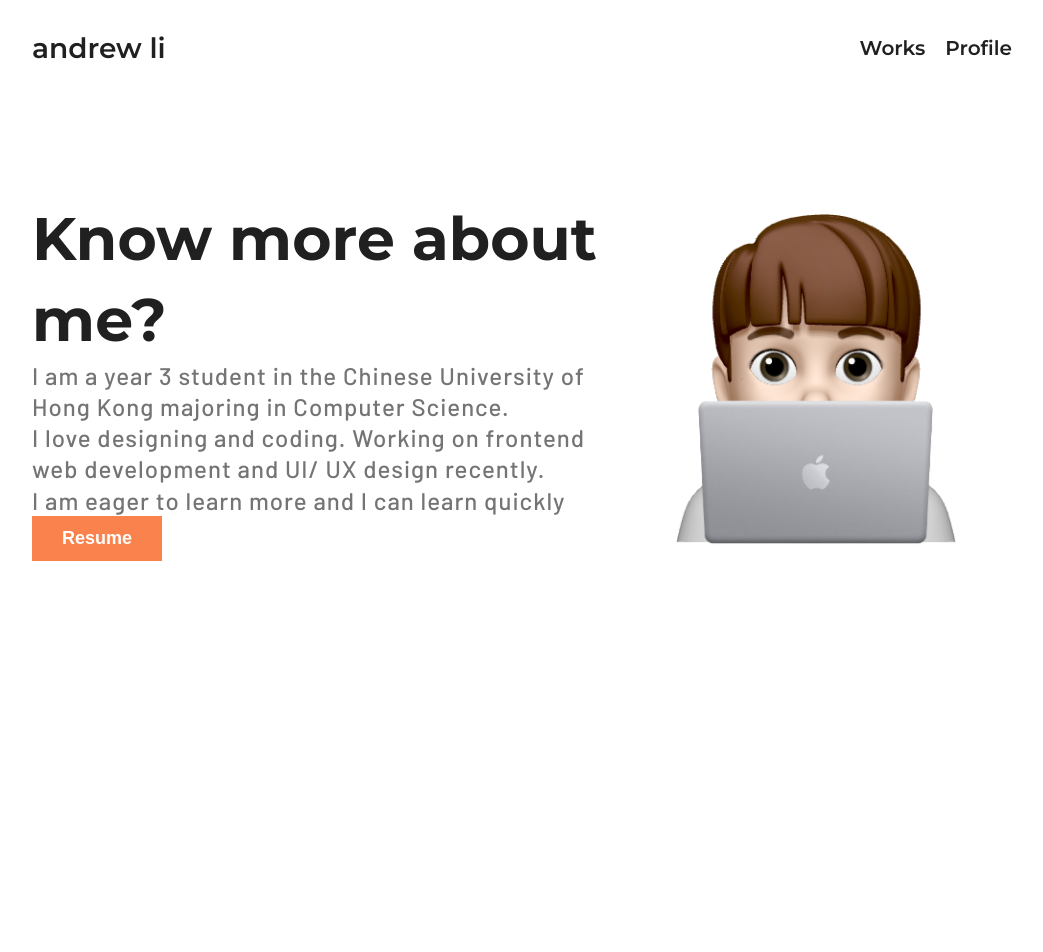
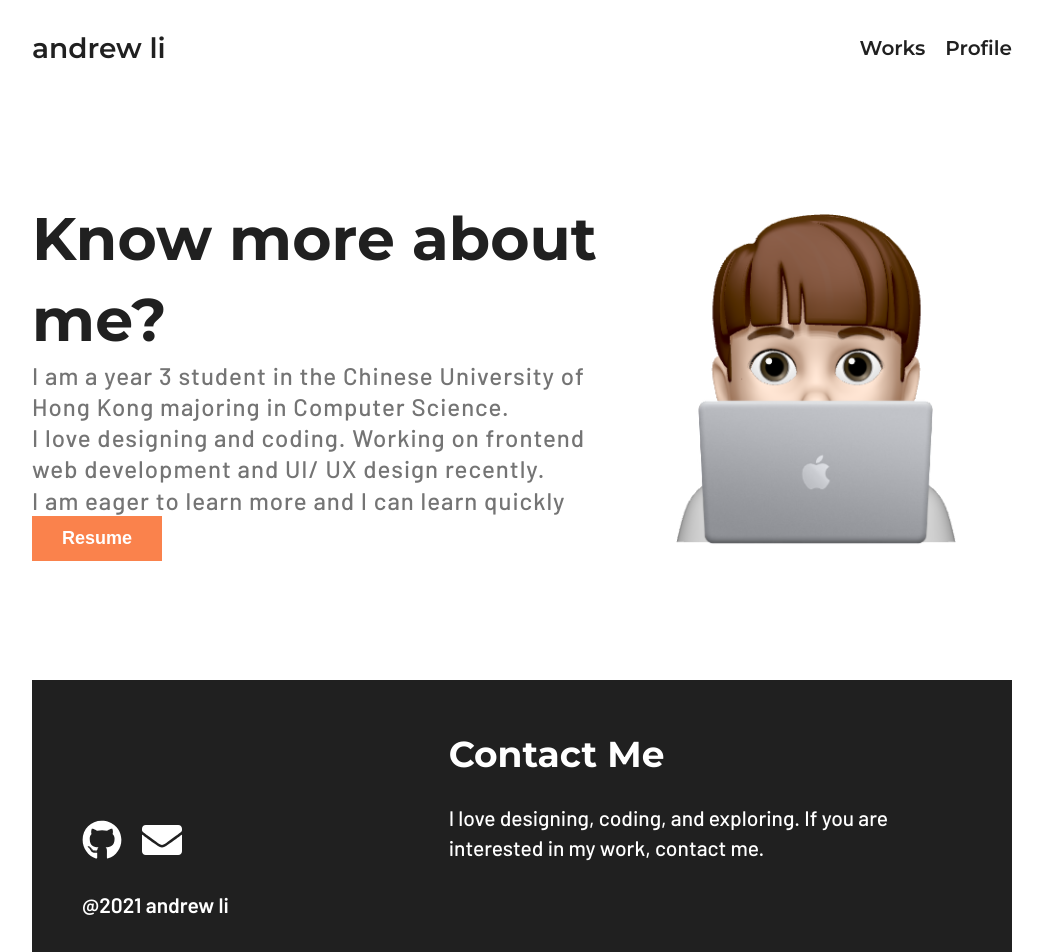
Before and after one commit to IamMrandrew/portfolio, a Next.js app: page /profile in a window 1280 px wide. Shown: the top 952 px of the page, without its empty margins (118-1161 px from the left). Before the commit the page ends 880 px from the top, so only its background shows below. Built offline with nearby package versions, Linux system fonts and the light colour scheme.

Commit message:
feat: footer

```diff
--- a/components/Footer.tsx
+++ b/components/Footer.tsx
@@ -1,9 +1,154 @@
 import React from "react";
+import styled from "styled-components";
+import { StyledContainer } from "../styles/Container";
+import { FaGithub, FaEnvelope } from "react-icons/fa";
+import { MEDIA_BREAK } from "../styles/GlobalStyle";
 
 type Props = {};
 
 const Footer: React.FC<Props> = () => {
-  return <div></div>;
+  return (
+    <Wrapper>
+      <StyledContainer>
+        <InnerWrapper>
+          <Contact>
+            <Links>
+              <Anchor
+                href="https://github.com/IamMrandrew"
+                target="_blank"
+                rel="noreferrer"
+                aria-label="github"
+              >
+                <FaGithub aria-hidden={true} />
+              </Anchor>
+              <Anchor
+                href="mailto:andrewliyanlap000824@gmail.com"
+                aria-label="mail"
+              >
+                <FaEnvelope aria-hidden={true} />
+              </Anchor>
+            </Links>
+            <Content>
+              <TextWrapper>
+                <Title>Contact Me</Title>
+                <Desc>
+                  I love designing, coding, and exploring. If you are interested
+                  in my work, contact me.
+                </Desc>
+              </TextWrapper>
+            </Content>
+          </Contact>
+          <Copyright>@2021 andrew li</Copyright>
+        </InnerWrapper>
+      </StyledContainer>
+    </Wrapper>
+  );
 };
 
 export default Footer;
+const Wrapper = styled.div`
+  padding-bottom: 50px;
+
+  @media screen and (max-width: ${MEDIA_BREAK.md}) {
+    padding: 0px 30px;
+  }
+`;
+
+const InnerWrapper = styled.div`
+  background-color: ${({ theme }) => theme.bg.primary};
+  color: ${({ theme }) => theme.text.contrast};
+  padding: 50px;
+  padding-bottom: 40px;
+
+  @media screen and (max-width: ${MEDIA_BREAK.md}) {
+    padding-top: 60px;
+    padding-left: 25px;
+    padding-right: 25px;
+  }
+`;
+
+const Contact = styled.div`
+  display: flex;
+  justify-content: center;
+  align-items: flex-end;
+  flex-wrap: wrap;
+  margin-bottom: 32px;
+
+  @media screen and (max-width: ${MEDIA_BREAK.md}) {
+    margin-bottom: 18px;
+  }
+`;
+
+const Links = styled.div`
+  @media screen and (max-width: ${MEDIA_BREAK.md}) {
+    width: 100%;
+    order: 1;
+  }
+
+  @media screen and (min-width: 768px) {
+    flex: 0 0 41.66667%;
+    max-width: 41.66667%;
+  }
+
+  svg {
+    font-size: 40px;
+    margin-right: 20px;
+
+    @media screen and (max-width: ${MEDIA_BREAK.md}) {
+      font-size: 30px;
+      margin-right: 12px;
+    }
+  }
+`;
+
+const Anchor = styled.a`
+  color: inherit;
+  text-decoration: inherit;
+`;
+
+const Content = styled.div`
+  width: 100%;
+  display: flex;
+  justify-content: flex-start;
+  align-items: flex-end;
+
+  @media screen and (min-width: 768px) {
+    flex: 0 0 58.33333%;
+    max-width: 58.33333%;
+  }
+  @media screen and (max-width: ${MEDIA_BREAK.md}) {
+    margin-bottom: 36px;
+  }
+`;
+
+const TextWrapper = styled.div``;
+
+const Title = styled.h2`
+  font-size: 36px;
+  margin-bottom: 25px;
+
+  @media screen and (max-width: ${MEDIA_BREAK.md}) {
+    font-size: 30px;
+    margin-bottom: 20px;
+  }
+`;
+
+const Desc = styled.p`
+  font-size: 21px;
+  font-weight: 500;
+  margin-bottom: 0;
+  line-height: 1.4;
+
+  @media screen and (max-width: ${MEDIA_BREAK}) {
+    font-size: 18px;
+  }
+`;
+
+const Copyright = styled.p`
+  font-size: 21px;
+  font-weight: 600;
+
+  @media screen and (max-width: ${MEDIA_BREAK}) {
+    font-size: 16px;
+  }
+`;
--- a/package.json
+++ b/package.json
@@ -14,6 +14,7 @@
     "next": "10.2.3",
     "react": "17.0.2",
     "react-dom": "17.0.2",
+    "react-icons": "^4.2.0",
     "styled-components": "^5.3.0"
   },
   "devDependencies": {
```
Also changed, not shown: 1 other file (tests, documents, lock files or other folders).
